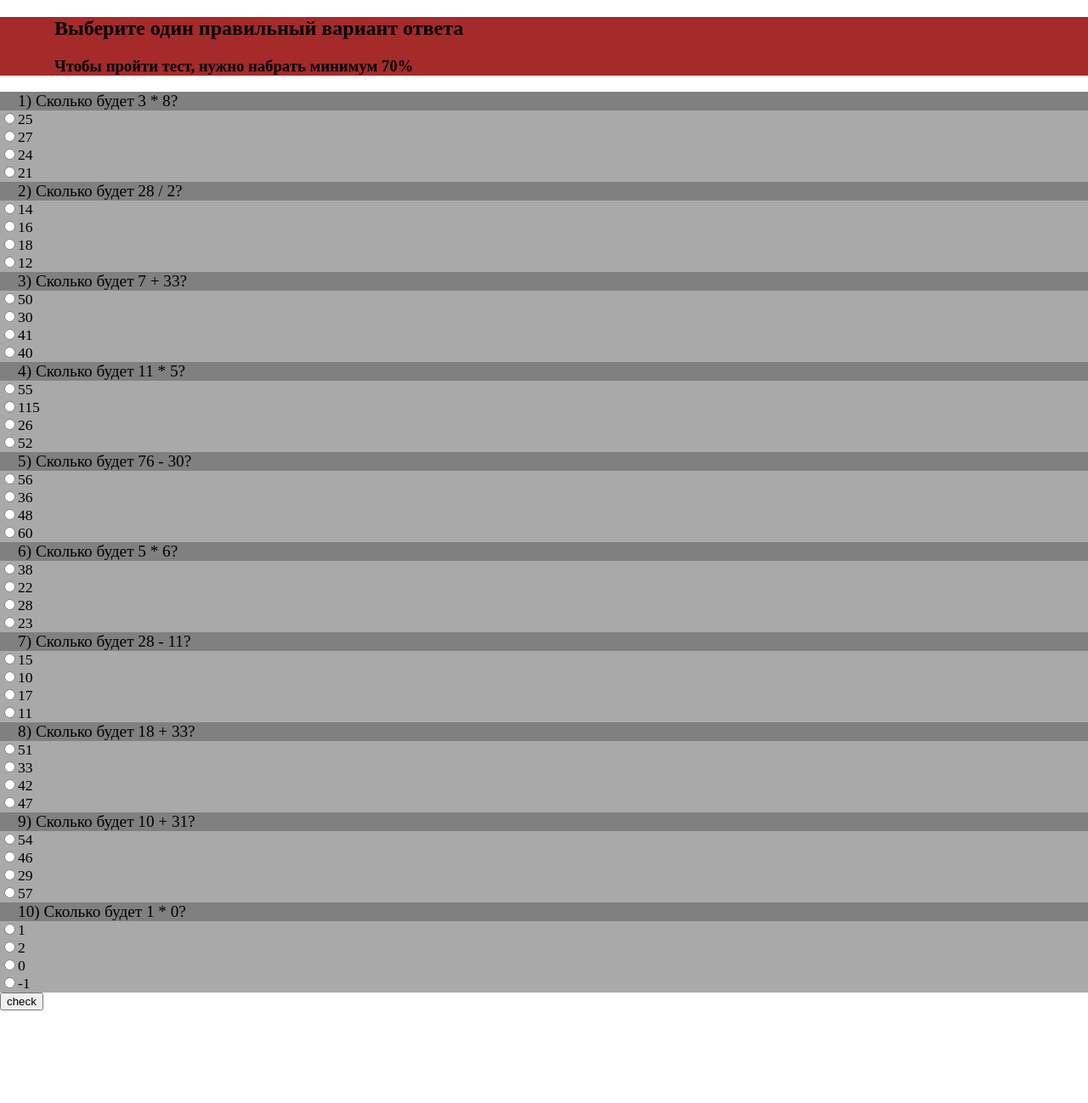
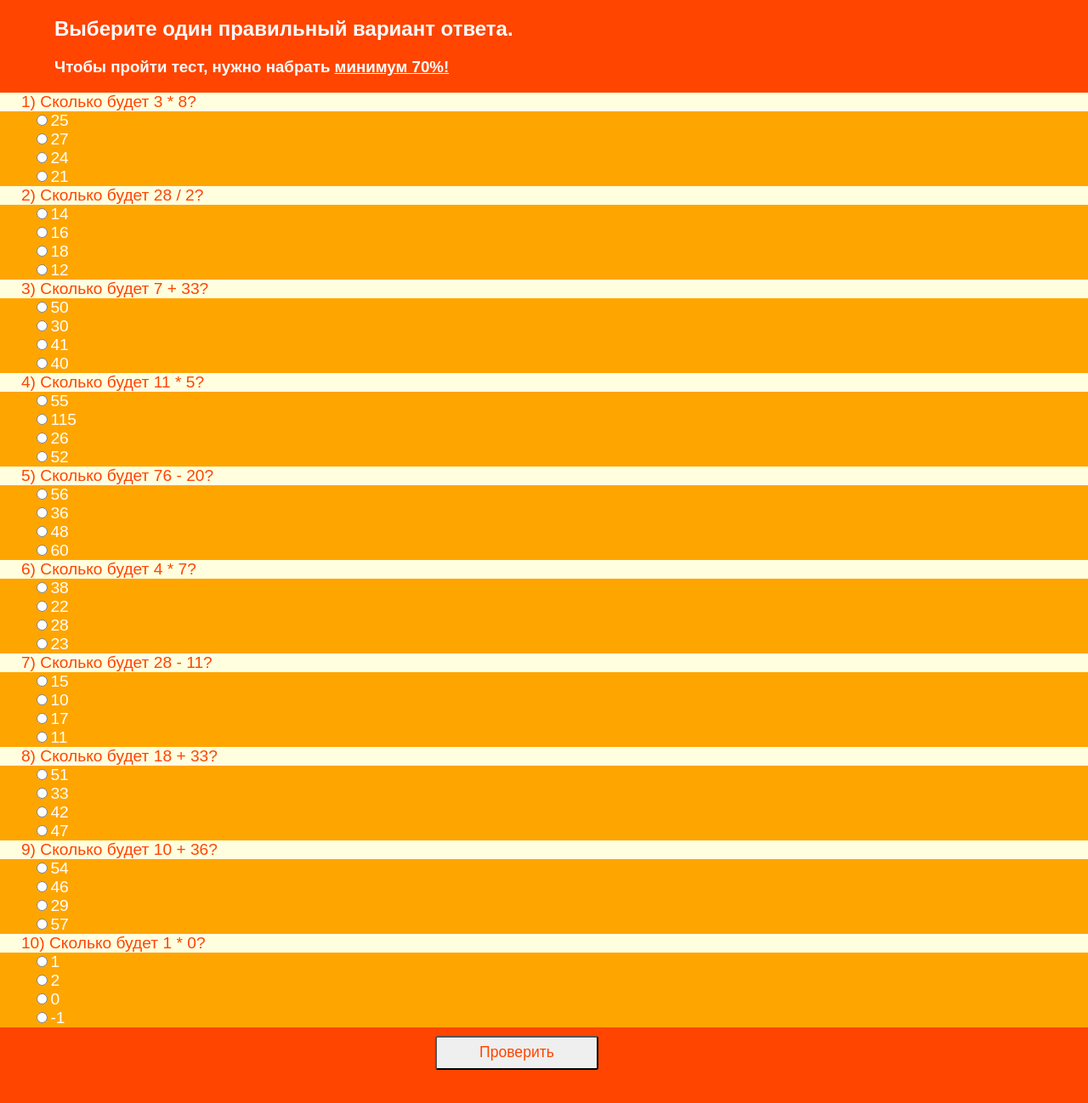
Before and after one commit to MishchenkoMaksim/TS_practice, a website: page index.html in a window 1280 px wide. Shown: the whole page at 85% size. Drawn offline with Linux system fonts and the light colour scheme.

Commit message:
Практическое завершено

```diff
--- a/fileJS/app.js
+++ b/fileJS/app.js
@@ -19,14 +19,15 @@ window.onload = function () {
     arr.add(new constForArr('Сколько будет 28 / 2?', [14, 16, 18, 12], 14));
     arr.add(new constForArr('Сколько будет 7 + 33?', [50, 30, 41, 40], 40));
     arr.add(new constForArr('Сколько будет 11 * 5?', [55, 115, 26, 52], 55));
-    arr.add(new constForArr('Сколько будет 76 - 30?', [56, 36, 48, 60], 56));
-    arr.add(new constForArr('Сколько будет 5 * 6?', [38, 22, 28, 23], 36));
+    arr.add(new constForArr('Сколько будет 76 - 20?', [56, 36, 48, 60], 56));
+    arr.add(new constForArr('Сколько будет 4 * 7?', [38, 22, 28, 23], 28));
     arr.add(new constForArr('Сколько будет 28 - 11?', [15, 10, 17, 11], 17));
     arr.add(new constForArr('Сколько будет 18 + 33?', [51, 33, 42, 47], 51));
-    arr.add(new constForArr('Сколько будет 10 + 31?', [54, 46, 29, 57], 41));
+    arr.add(new constForArr('Сколько будет 10 + 36?', [54, 46, 29, 57], 46));
     arr.add(new constForArr('Сколько будет 1 * 0?', [1, 2, 0, -1], 0));
     let main = document.getElementById('main');
     let btn = document.createElement('button');
+    btn.setAttribute('class', 'chkBtn');
     let div_res = document.createElement('div');
     div_res.setAttribute('class', 'none');
     let btn_res = document.createElement('button');
@@ -52,7 +53,7 @@ window.onload = function () {
             ans_div.appendChild(inpt);
             ans_div.appendChild(label);
             main.appendChild(ans_div);
-            btn.innerHTML = 'check';
+            btn.innerHTML = 'Проверить';
             main.appendChild(btn);
             btn.addEventListener('click', function () {
                 if (inpt.checked) {
--- a/index.html
+++ b/index.html
@@ -11,8 +11,8 @@
     </head>
     <body>
         <div class="greeting">
-            <h2>Выберите один правильный вариант ответа</h2>
-            <h3>Чтобы пройти тест, нужно набрать минимум 70%</h3>
+            <h2>Выберите один правильный вариант ответа.</h2>
+            <h3>Чтобы пройти тест, нужно набрать <span>минимум 70%!</span></h3>
         </div>
 
         <div id="main">
--- a/style.css
+++ b/style.css
@@ -1,6 +1,8 @@
 body{
     margin: 0%;
     height: 1300px;
+    background-color: orangered;
+    font-family: Arial, Helvetica, sans-serif;
 }
 
 .main{
@@ -9,22 +11,40 @@ body{
 }
 
 .greeting{
-    background-color: brown;
     padding-left: 5%;
     margin: 0%;
+    color: white;
+}
+
+span{
+    text-decoration: underline;
 }
 
 .question{
-    background-color: gray;
+    background-color: lightyellow;
     font-size: 1.2em;
-    padding-left: 1.1em;
+    padding-left: 1.3em;
     margin: 0%;
+    color: orangered;
 }
 
 .answer{
-    background-color: darkgray;
+    background-color: orange;
+    font-size: 1.2em;
+    margin: 0%;
+    color: white;
+    padding-left: 2em;
+}
+
+.chkBtn{
+    width: 15%;
+    height: 40px;
     font-size: 1.1em;
-    margin: 0%;
+    border-radius: 3px;
+    position: absolute;
+    left: 40%;
+    margin-top: 10px;
+    color: orangered;
 }
 
 .none{
@@ -33,13 +53,19 @@ body{
 
 .show{
     display: block;
-    background-color: red;
-    height: 150px;
+    background-color: black;
+    height: 100px;
     position: fixed;
     top: 41%;
     left: 37%;
+    color: white;
+    border-radius: 3px;
+    padding: 10px;
 }
 
 .closeBtn{
     display: block;
+    margin-left: 40%;
+    margin-top: 30px;
+    border-radius: 3px;
 }
```
Also changed, not shown: app.ts (+9 -4 lines), 1 other file.
